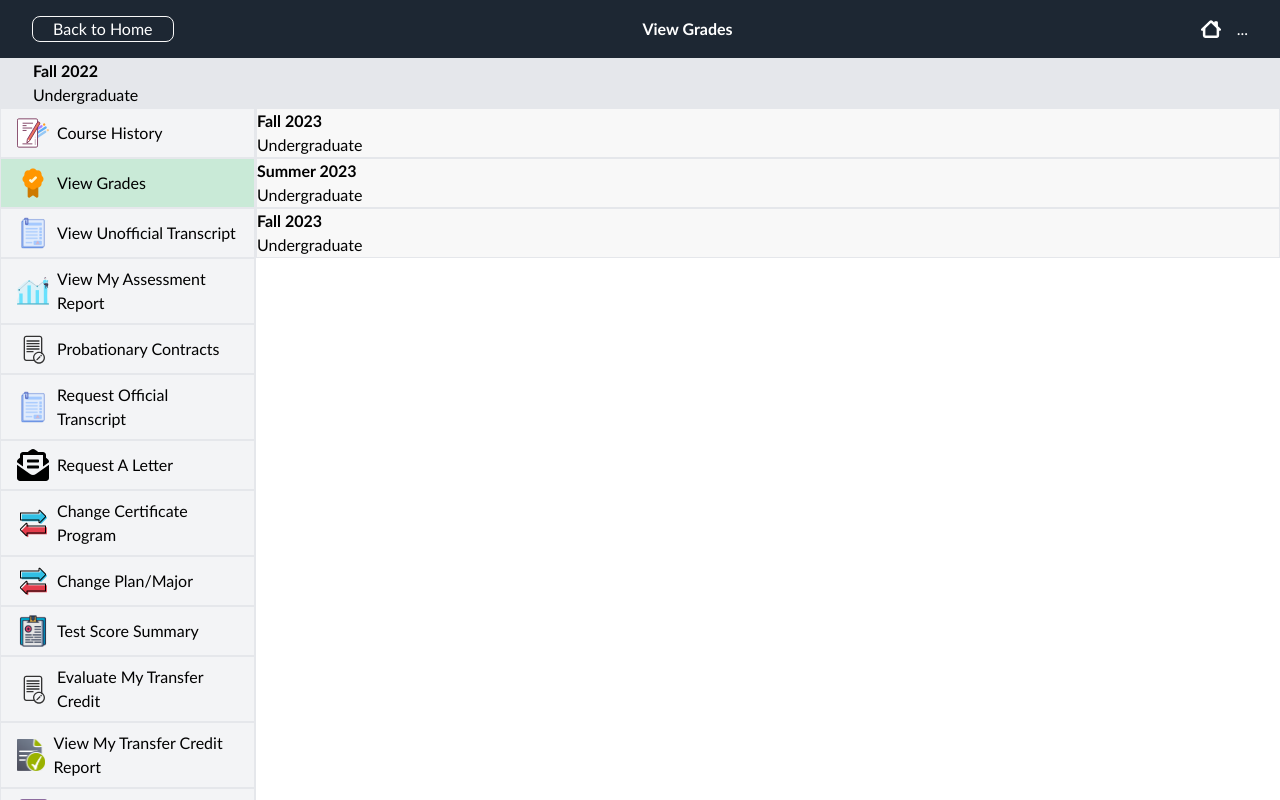
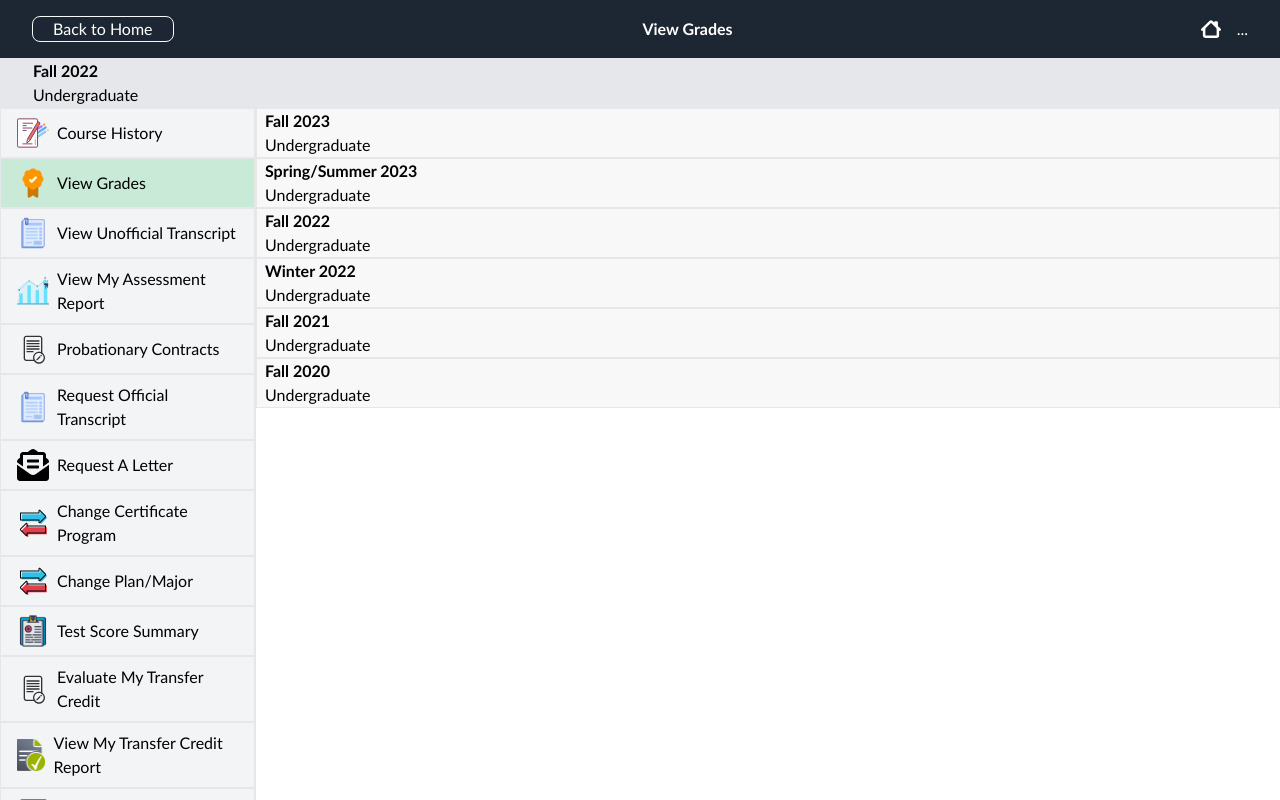
Before and after one commit to AnnasAhmed1/student-management-system, a React (Create React App) app: page /academic/grades in a window 1280 px wide. Shown: the top 800 px of the page. Built offline with nearby package versions, Linux system fonts and the light colour scheme.

Commit message:
weekly-schedule-update

```diff
--- a/src/components/AcademicTable.jsx
+++ b/src/components/AcademicTable.jsx
@@ -48,7 +48,7 @@ const data = [
   {
     class: "MTH 240",
     description: "Calculus II",
-    term: "Spring/Summer 2023",
+    term: "Winter 2024",
     grade: " ",
     units: "1.00",
     status: "In Progress",
--- a/src/components/ProfileTable.jsx
+++ b/src/components/ProfileTable.jsx
@@ -1,15 +1,15 @@
-import React from 'react';
-import DataTable from 'react-data-table-component';
+import React from "react";
+import DataTable from "react-data-table-component";
 
 const columns = [
   {
-    name: 'Name',
-    selector: row => row.name,
+    name: "Name",
+    selector: (row) => row.name,
     sortable: true,
   },
   {
-    name: 'Type',
-    selector: row => row.type,
+    name: "Type",
+    selector: (row) => row.type,
     sortable: true,
     right: true,
   },
@@ -17,8 +17,8 @@ const columns = [
 
 const data = [
   {
-    name: 'John Doe',
-    type: 'Primary',
+    name: "Nehash",
+    type: "Primary",
     // More data fields if needed
   },
   // ...other rows
@@ -27,31 +27,30 @@ const data = [
 const customStyles = {
   headCells: {
     style: {
-      backgroundColor: '#f8f8f8', // Light gray background
-      color: '#333', // Dark text color
-      fontSize: '14px',
+      backgroundColor: "#f8f8f8", // Light gray background
+      color: "#333", // Dark text color
+      fontSize: "14px",
     },
   },
   cells: {
     style: {
-      fontSize: '14px',
+      fontSize: "14px",
       // Apply more styles as needed to match the screenshot
     },
   },
   rows: {
     style: {
-      '&:hover': {
-        cursor: 'pointer',
-        backgroundColor: '#f6f8fa', // Light gray background for hover
+      "&:hover": {
+        cursor: "pointer",
+        backgroundColor: "#f6f8fa", // Light gray background for hover
       },
     },
   },
 };
 
 const ProfileTable = () => (
-  <div className='py-6'>
+  <div className="py-6">
     <DataTable
-
       columns={columns}
       data={data}
       customStyles={customStyles}
--- a/src/components/SheduleCalender.jsx
+++ b/src/components/SheduleCalender.jsx
@@ -12,73 +12,79 @@ const MyScheduleCalendar = () => {
     start: "",
     end: "",
   });
-  const events = [
+  let today = new Date().getDate();
+  let currentMonth = new Date().getMonth();
+  let currentYear = new Date().getFullYear();
+  let currentDay = new Date().getDay();
+  let currentDate = new Date().getDate() - currentDay;
+
+  const [events, setEvents] = useState([
     {
       title: "MTH240 Lecture",
-      start: new Date(2024, 0, 22, 8, 0),
-      end: new Date(2024, 0, 22, 10, 0),
+      start: new Date(currentYear, currentMonth, currentDate + 1, 8, 0),
+      end: new Date(currentYear, currentMonth, currentDate + 1, 10, 0),
     },
     {
       title: "CPS188 Lecture",
-      start: new Date(2024, 0, 22, 10, 0),
-      end: new Date(2024, 0, 22, 12, 0),
+      start: new Date(currentYear, currentMonth, currentDate + 1, 10, 0),
+      end: new Date(currentYear, currentMonth, currentDate + 1, 12, 0),
     },
     {
       title: "PCS125 Lab/Tutorial",
-      start: new Date(2024, 0, 22, 12, 0),
-      end: new Date(2024, 0, 22, 14, 0),
+      start: new Date(currentYear, currentMonth, currentDate + 1, 12, 0),
+      end: new Date(currentYear, currentMonth, currentDate + 1, 14, 0),
     },
     {
       title: "CPS188 Lab",
-      start: new Date(2024, 0, 22, 14, 0),
-      end: new Date(2024, 0, 22, 16, 0),
+      start: new Date(currentYear, currentMonth, currentDate + 1, 14, 0),
+      end: new Date(currentYear, currentMonth, currentDate + 1, 16, 0),
     },
     {
       title: "MTH240 Lecture",
-      start: new Date(2024, 0, 23, 8, 0),
-      end: new Date(2024, 0, 23, 10, 0),
+      start: new Date(currentYear, currentMonth, currentDate + 2, 8, 0),
+      end: new Date(currentYear, currentMonth, currentDate + 2, 10, 0),
     },
     {
       title: "ELE202 Lecture",
-      start: new Date(2024, 0, 23, 10, 0),
-      end: new Date(2024, 0, 23, 12, 0),
+      start: new Date(currentYear, currentMonth, currentDate + 2, 10, 0),
+      end: new Date(currentYear, currentMonth, currentDate + 2, 12, 0),
     },
     {
       title: "MTH240 Lab",
-      start: new Date(2024, 0, 23, 12, 0),
-      end: new Date(2024, 0, 23, 13, 0),
+      start: new Date(currentYear, currentMonth, currentDate + 2, 12, 0),
+      end: new Date(currentYear, currentMonth, currentDate + 2, 13, 0),
     },
     {
       title: "FRE101 Lecture",
-      start: new Date(2024, 0, 23, 18, 0),
-      end: new Date(2024, 0, 23, 21, 0),
+      start: new Date(currentYear, currentMonth, currentDate + 2, 18, 0),
+      end: new Date(currentYear, currentMonth, currentDate + 2, 21, 0),
     },
     {
       title: "PCS125 Lecture",
-      start: new Date(2024, 0, 24, 11, 0),
-      end: new Date(2024, 0, 24, 12, 0),
+      start: new Date(currentYear, currentMonth, currentDate + 3, 11, 0),
+      end: new Date(currentYear, currentMonth, currentDate + 3, 12, 0),
     },
     {
       title: "CPS188 Lecture",
-      start: new Date(2024, 0, 24, 14, 0),
-      end: new Date(2024, 0, 24, 16, 0),
+      start: new Date(currentYear, currentMonth, currentDate + 3, 14, 0),
+      end: new Date(currentYear, currentMonth, currentDate + 3, 16, 0),
     },
     {
       title: "PCS125 Lecture",
-      start: new Date(2024, 0, 25, 8, 0),
-      end: new Date(2024, 0, 25, 10, 0),
+      start: new Date(currentYear, currentMonth, currentDate + 4, 8, 0),
+      end: new Date(currentYear, currentMonth, currentDate + 4, 10, 0),
     },
     {
       title: "CPS188 Lecture",
-      start: new Date(2024, 0, 25, 10, 0),
-      end: new Date(2024, 0, 25, 12, 0),
+      start: new Date(currentYear, currentMonth, currentDate + 4, 10, 0),
+      end: new Date(currentYear, currentMonth, currentDate + 4, 12, 0),
     },
     {
       title: "ELE202 Lab/Tutorial",
-      start: new Date(2024, 0, 25, 15, 0),
-      end: new Date(2024, 0, 25, 18, 0),
+      start: new Date(currentYear, currentMonth, currentDate + 4, 15, 0),
+      end: new Date(currentYear, currentMonth, currentDate + 4, 18, 0),
     },
-  ];
+  ]);
 
   // State to hold the calendar's date range
   const [start, setStart] = useState(new Date());
--- a/src/components/TermTable.jsx
+++ b/src/components/TermTable.jsx
@@ -1,8 +1,8 @@
-import React from 'react';
+import React from "react";
 
-import H3 from './headings/H3';
-import PSm from './paragraphs/P_Sm';
-import { Link } from 'react-router-dom';
+import H3 from "./headings/H3";
+import PSm from "./paragraphs/P_Sm";
+import { Link } from "react-router-dom";
 // const termColumns = [
 //   {
 //     name: 'Term',
@@ -33,13 +33,15 @@ import { Link } from 'react-router-dom';
 //   // ...other terms
 // ];
 
-const TermTable = (props) =>{
-    return(
-      <Link to={props.link}>
-  <div className='w-full bg-color1 hover:bg-hovcolor1 border flex flex-col items-start justify-center'>
-    <H3>{props.term}</H3>
-    <PSm>{props.status}</PSm>
-  </div></Link>
-);}
+const TermTable = (props) => {
+  return (
+    <Link to={props.link}>
+      <div className="w-full bg-color1 hover:bg-hovcolor1 border pl-2 flex flex-col items-start justify-center">
+        <H3>{props.term}</H3>
+        <PSm>{props.status}</PSm>
+      </div>
+    </Link>
+  );
+};
 
-export default TermTable
+export default TermTable;
--- a/src/pages/AcademicRec/Data.js
+++ b/src/pages/AcademicRec/Data.js
@@ -1,50 +1,105 @@
-
-import swap from '../../assets/swap_arrows.png'
-import graduate from '../../assets/apply_for_graduation.png'
-import transcript from '../../assets/transcript.png'
-import grade from '../../assets/certificate-badge.svg'
-import course from '../../assets/pencil-report-writing.svg'
-import graph from '../../assets/graphic-chart.svg'
-import envelope from '../../assets/envelope-open-text.svg'
-import test from '../../assets/test_summary.png'
-import doc from '../../assets/document-edit.svg'
-import approve from '../../assets/approval.455x512.png'
+import swap from "../../assets/swap_arrows.png";
+import graduate from "../../assets/apply_for_graduation.png";
+import transcript from "../../assets/transcript.png";
+import grade from "../../assets/certificate-badge.svg";
+import course from "../../assets/pencil-report-writing.svg";
+import graph from "../../assets/graphic-chart.svg";
+import envelope from "../../assets/envelope-open-text.svg";
+import test from "../../assets/test_summary.png";
+import doc from "../../assets/document-edit.svg";
+import approve from "../../assets/approval.455x512.png";
 export const AcademicSidebar = [
-    {img: course , heading: 'Course History', link: '/academic/course-history' },
-    {img: grade , heading: 'View Grades', link: '/academic/grades' },
-    {img: transcript , heading: 'View Unofficial Transcript', link: '/academic/view-unofficial-transcript' },
-    {img: graph , heading: 'View My Assessment Report', link: '/academic/view-assessment-report' },
-    {img: doc, heading: 'Probationary Contracts', link: '/academic/probationary-contracts' },
-    {img: transcript , heading: 'Request Official Transcript', link: '/academic/request-transcript' },
-    {img: envelope , heading: 'Request A Letter', link: '/academic/request-a-letter' },
-    {img: swap , heading: 'Change Certificate Program', link: '/academic/change-certificate' },
-    {img: swap , heading: 'Change Plan/Major', link: '/academic/change-plan' },
-    {img: test , heading: 'Test Score Summary', link: '/academic/test-score-summary' },
-    {img: doc , heading: 'Evaluate My Transfer Credit', link: '/academic/evaluate-transfer-credit' },
-    {img: approve , heading: 'View My Transfer Credit Report', link: '/academic/view-transfer-credit-report' },
-    {img: graduate , heading: 'Apply For Graduation', link: '/academic/apply-graduation' },
-    {img: swap , heading: 'Select Minor', link: '/academic/select-minor' },
-    {img: graduate, heading: 'View My Graduation Status', link: '/academic/view-graduation-status' }
+  { img: course, heading: "Course History", link: "/academic/course-history" },
+  { img: grade, heading: "View Grades", link: "/academic/grades" },
+  {
+    img: transcript,
+    heading: "View Unofficial Transcript",
+    link: "/academic/view-unofficial-transcript",
+  },
+  {
+    img: graph,
+    heading: "View My Assessment Report",
+    link: "/academic/view-assessment-report",
+  },
+  {
+    img: doc,
+    heading: "Probationary Contracts",
+    link: "/academic/probationary-contracts",
+  },
+  {
+    img: transcript,
+    heading: "Request Official Transcript",
+    link: "/academic/request-transcript",
+  },
+  {
+    img: envelope,
+    heading: "Request A Letter",
+    link: "/academic/request-a-letter",
+  },
+  {
+    img: swap,
+    heading: "Change Certificate Program",
+    link: "/academic/change-certificate",
+  },
+  { img: swap, heading: "Change Plan/Major", link: "/academic/change-plan" },
+  {
+    img: test,
+    heading: "Test Score Summary",
+    link: "/academic/test-score-summary",
+  },
+  {
+    img: doc,
+    heading: "Evaluate My Transfer Credit",
+    link: "/academic/evaluate-transfer-credit",
+  },
+  {
+    img: approve,
+    heading: "View My Transfer Credit Report",
+    link: "/academic/view-transfer-credit-report",
+  },
+  {
+    img: graduate,
+    heading: "Apply For Graduation",
+    link: "/academic/apply-graduation",
+  },
+  { img: swap, heading: "Select Minor", link: "/academic/select-minor" },
+  {
+    img: graduate,
+    heading: "View My Graduation Status",
+    link: "/academic/view-graduation-status",
+  },
 ];
-
-
 
 export const termData = [
   {
-      term: 'Fall 2023',
-      status: 'Undergraduate',
-      link:'viewgrades'
-
+    term: "Fall 2023",
+    status: "Undergraduate",
+    link: "viewgrades",
   },
   {
-      term: 'Summer 2023',
-      status: 'Undergraduate',
-      link:'viewgrades'
+    term: "Spring/Summer 2023",
+    status: "Undergraduate",
+    link: "viewgrades",
+  },
+
+  {
+    term: "Fall 2022",
+    status: "Undergraduate",
+    link: "viewgrades",
   },
   {
-      term: 'Fall 2023',
-      status: 'Undergraduate',
-      link:'viewgrades'
+    term: "Winter 2022",
+    status: "Undergraduate",
+    link: "viewgrades",
   },
-    // ...other terms
+  {
+    term: "Fall 2021",
+    status: "Undergraduate",
+    link: "viewgrades",
+  },
+  {
+    term: "Fall 2020",
+    status: "Undergraduate",
+    link: "viewgrades",
+  },
 ];
```
Also changed, not shown: 11 other files (tests, documents, lock files or other folders). Lines whose indentation alone changed are shown as unchanged.
